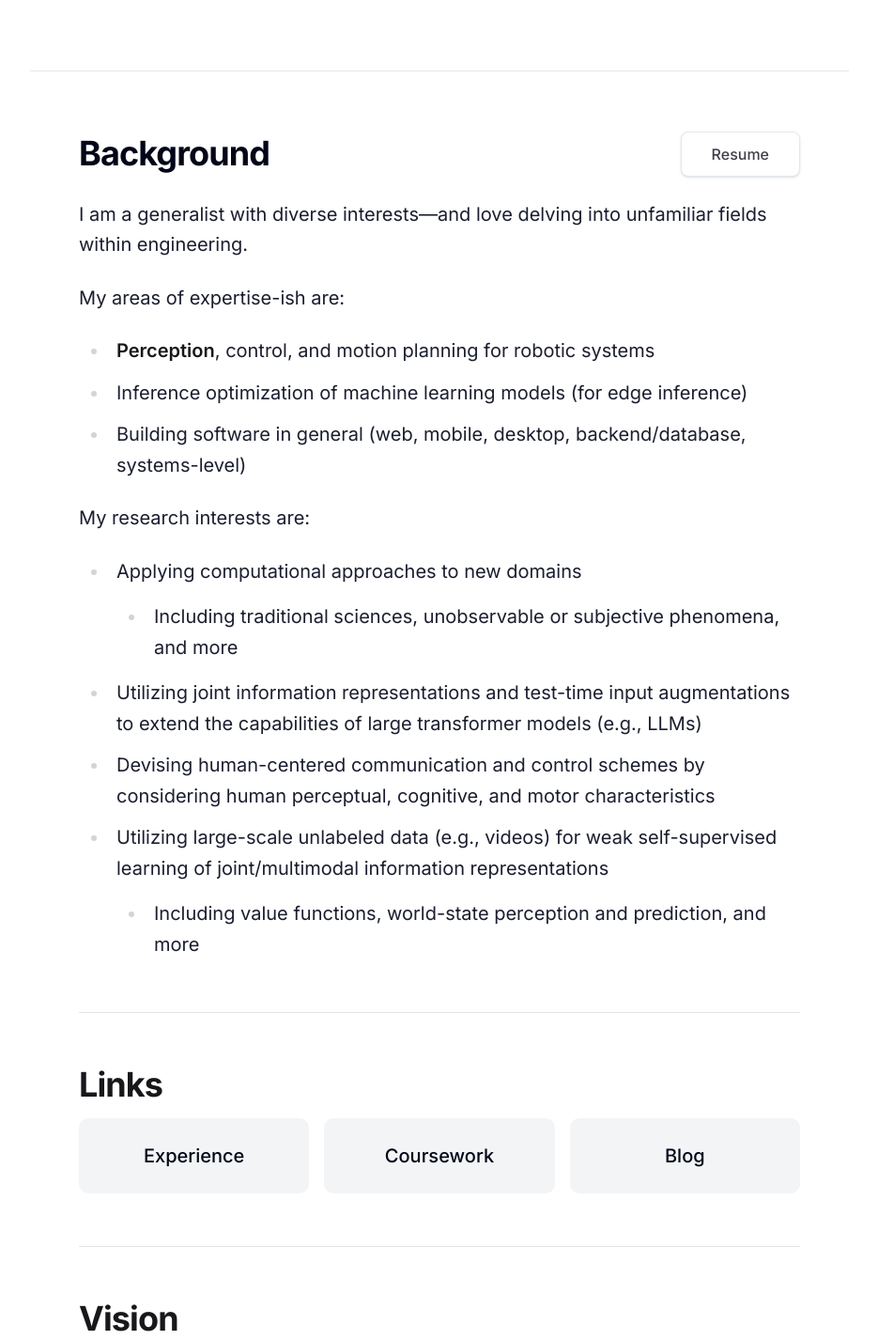
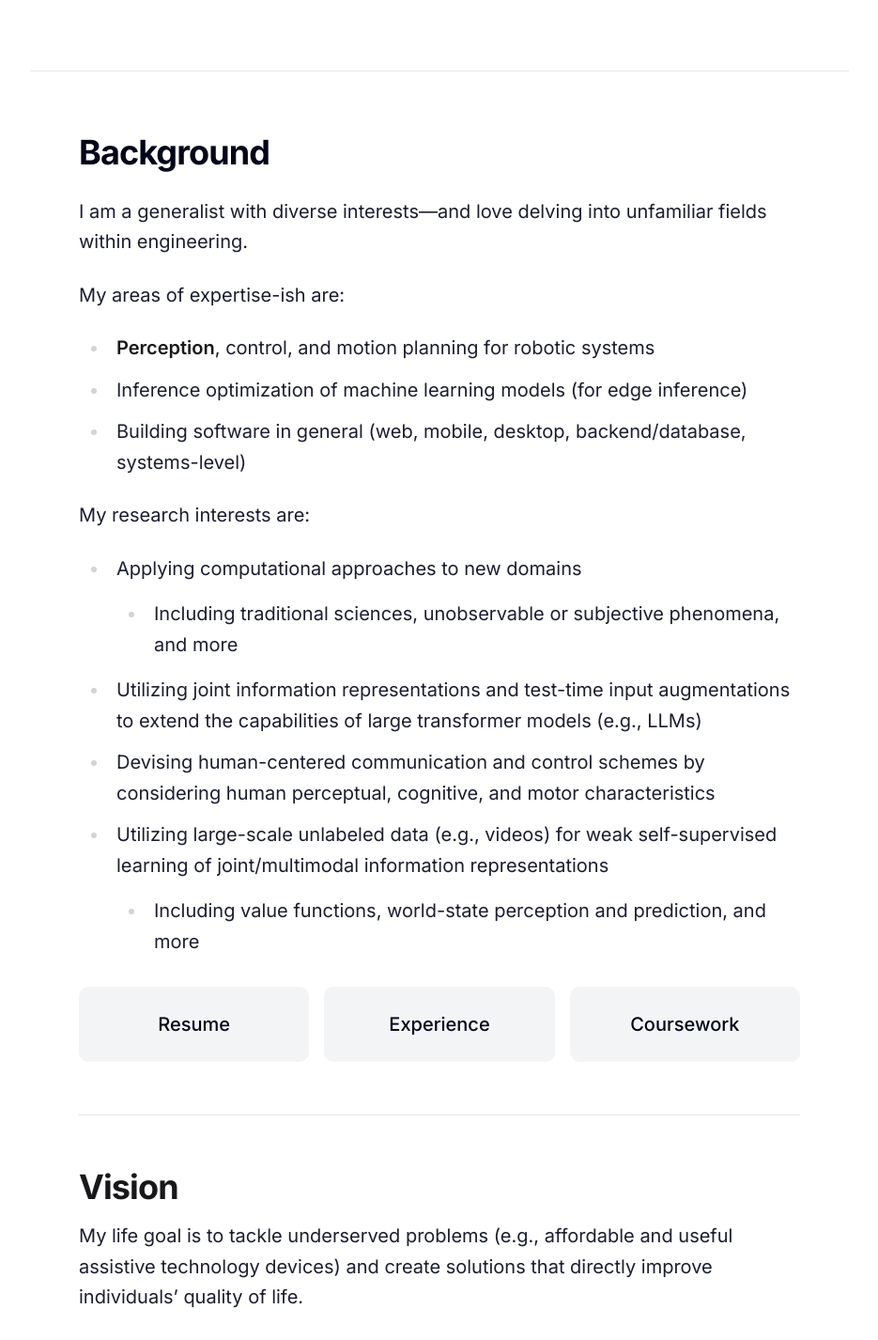
Before and after one commit to yunho-c/Portfolio-3, a SvelteKit app: page /about in a window 1280 px wide. Shown: the part 495-1921 px from the top of the page at 94% size, without its empty margins (172-1107 px from the left). Built offline with nearby package versions, Linux system fonts and the light colour scheme.

Commit message:
layout: move About buttons below Background content

```diff
--- a/src/routes/about/+page.svelte
+++ b/src/routes/about/+page.svelte
@@ -1,6 +1,5 @@
 <script lang="ts">
 	import { asset, resolve } from '$app/paths';
-	import { Button } from '$lib/components/ui/button/index.js';
 </script>
 
 <svelte:head>
@@ -56,20 +55,10 @@
 			class="prose prose-zinc prose-lg sm:prose-xl dark:prose-invert mx-auto max-w-3xl pt-14 sm:pt-16 prose-headings:tracking-tight prose-h2:mb-4 prose-p:leading-relaxed prose-p:text-foreground/90 prose-li:leading-relaxed prose-li:text-foreground/90 prose-a:text-foreground prose-a:decoration-muted-foreground/50 prose-a:underline-offset-4"
 		>
 			<section>
-				<div class="not-prose flex items-center justify-between gap-4">
+				<div class="not-prose">
 					<h2 class="text-3xl leading-tight font-bold tracking-tight text-foreground sm:text-4xl">
 						Background
 					</h2>
-					<Button
-						href={asset('/resume.pdf')}
-						target="_blank"
-						rel="noreferrer"
-						variant="outline"
-						size="lg"
-						class="h-12 px-8 text-base shadow-sm transition-[box-shadow,background-color,color] hover:shadow-md"
-					>
-						Resume
-					</Button>
 				</div>
 				<p class="mt-4">
 					I am a generalist with diverse interests—and love delving into unfamiliar fields within
@@ -109,13 +98,16 @@
 						</ul>
 					</li>
 				</ul>
-			</section>
 
-			<hr />
-
-			<section>
-				<h2>Links</h2>
-				<div class="not-prose grid gap-4 sm:grid-cols-3">
+				<div class="not-prose mt-8 grid gap-4 sm:grid-cols-3">
+					<a
+						href={asset('/resume.pdf')}
+						target="_blank"
+						rel="noreferrer"
+						class="flex min-h-20 items-center justify-center rounded-lg bg-gray-100 p-3 text-center text-lg font-medium text-foreground transition-colors hover:bg-gray-200 sm:text-xl dark:bg-gray-800 dark:hover:bg-gray-700"
+					>
+						Resume
+					</a>
 					<a
 						href={resolve('/experience')}
 						class="flex min-h-20 items-center justify-center rounded-lg bg-gray-100 p-3 text-center text-lg font-medium text-foreground transition-colors hover:bg-gray-200 sm:text-xl dark:bg-gray-800 dark:hover:bg-gray-700"
@@ -127,14 +119,6 @@
 						class="flex min-h-20 items-center justify-center rounded-lg bg-gray-100 p-3 text-center text-lg font-medium text-foreground transition-colors hover:bg-gray-200 sm:text-xl dark:bg-gray-800 dark:hover:bg-gray-700"
 					>
 						Coursework
-					</a>
-					<a
-						href="https://blog.yunhocho.com"
-						target="_blank"
-						rel="noreferrer"
-						class="flex min-h-20 items-center justify-center rounded-lg bg-gray-100 p-3 text-center text-lg font-medium text-foreground transition-colors hover:bg-gray-200 sm:text-xl dark:bg-gray-800 dark:hover:bg-gray-700"
-					>
-						Blog
 					</a>
 				</div>
 			</section>
```
